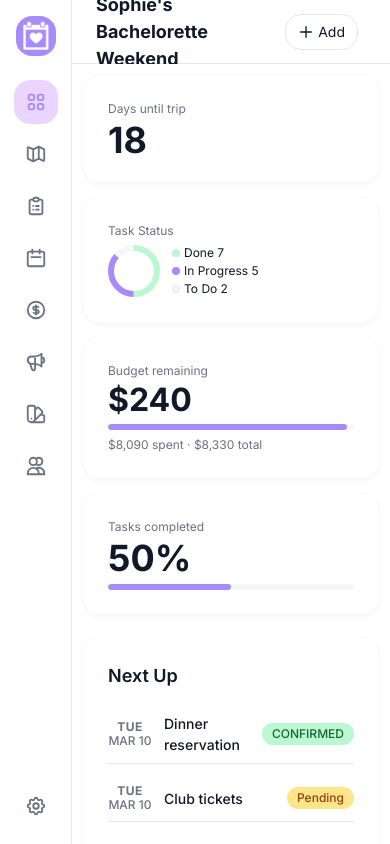
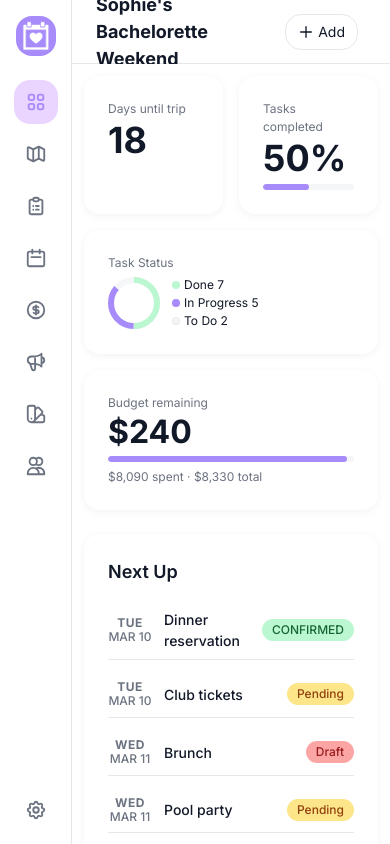
Before and after one commit to dia-nguyen/bachelorette-planner, a Next.js app: page / in a window 390 px wide. Built offline with nearby package versions, Linux system fonts and the light colour scheme.

Commit message:
Update sidebar

```diff
--- a/src/app/globals.css
+++ b/src/app/globals.css
@@ -26,6 +26,18 @@ body {
   font-family: var(--font-family);
   font-size: var(--font-md);
   margin: 0;
+}
+
+.app-shell-height {
+  min-height: 100vh;
+  height: 100vh;
+}
+
+@supports (height: 100svh) {
+  .app-shell-height {
+    min-height: 100svh;
+    height: 100svh;
+  }
 }
 
 .app-header-title {
--- a/src/components/AppShell.tsx
+++ b/src/components/AppShell.tsx
@@ -458,7 +458,7 @@ export function AppShell() {
   }
 
   return (
-    <div className="flex h-screen" style={{ background: "var(--color-accent-soft)" }}>
+    <div className="flex app-shell-height" style={{ background: "var(--color-accent-soft)" }}>
       {/* Sidebar */}
       <Sidebar
         activeTab={activeTab}
--- a/src/components/dashboard/KPICards.tsx
+++ b/src/components/dashboard/KPICards.tsx
@@ -11,9 +11,9 @@ interface KPICardsProps {
 
 export function KPICards({ kpis, tasksSummary }: KPICardsProps) {
   return (
-    <div className="grid grid-cols-1 sm:grid-cols-2 md:grid-cols-4 gap-4">
+    <div className="grid grid-cols-2 md:grid-cols-4 gap-4">
       {/* Days Until Trip */}
-      <Card>
+      <Card className="order-1 md:order-none">
         <p style={{ fontSize: "var(--font-sm)", color: "var(--color-text-secondary)", marginBottom: 4 }}>
           Days until trip
         </p>
@@ -23,7 +23,7 @@ export function KPICards({ kpis, tasksSummary }: KPICardsProps) {
       </Card>
 
       {/* Task Status */}
-      <Card>
+      <Card className="order-3 md:order-none col-span-2 md:col-span-1">
         <p style={{ fontSize: "var(--font-sm)", color: "var(--color-text-secondary)", marginBottom: 4 }}>
           Task Status
         </p>
@@ -47,7 +47,7 @@ export function KPICards({ kpis, tasksSummary }: KPICardsProps) {
       </Card>
 
       {/* Budget Remaining */}
-      <Card>
+      <Card className="order-4 md:order-none col-span-2 md:col-span-1">
         <p style={{ fontSize: "var(--font-sm)", color: "var(--color-text-secondary)", marginBottom: 4 }}>
           Budget remaining
         </p>
@@ -81,7 +81,7 @@ export function KPICards({ kpis, tasksSummary }: KPICardsProps) {
       </Card>
 
       {/* Tasks Completed */}
-      <Card>
+      <Card className="order-2 md:order-none">
         <p style={{ fontSize: "var(--font-sm)", color: "var(--color-text-secondary)", marginBottom: 4 }}>
           Tasks completed
         </p>
--- a/src/components/layout/Sidebar.tsx
+++ b/src/components/layout/Sidebar.tsx
@@ -55,7 +55,9 @@ export function Sidebar({ activeTab, onTabChange, onNewTrip, onSignOut }: Sideba
         background: "var(--color-bg-surface)",
         borderRight: "1px solid var(--color-border)",
         position: "relative",
-        overflow: "visible",
+        overflowX: "visible",
+        overflowY: "auto",
+        paddingBottom: "max(12px, env(safe-area-inset-bottom))",
       }}
     >
       {/* Trip switcher button */}
```
